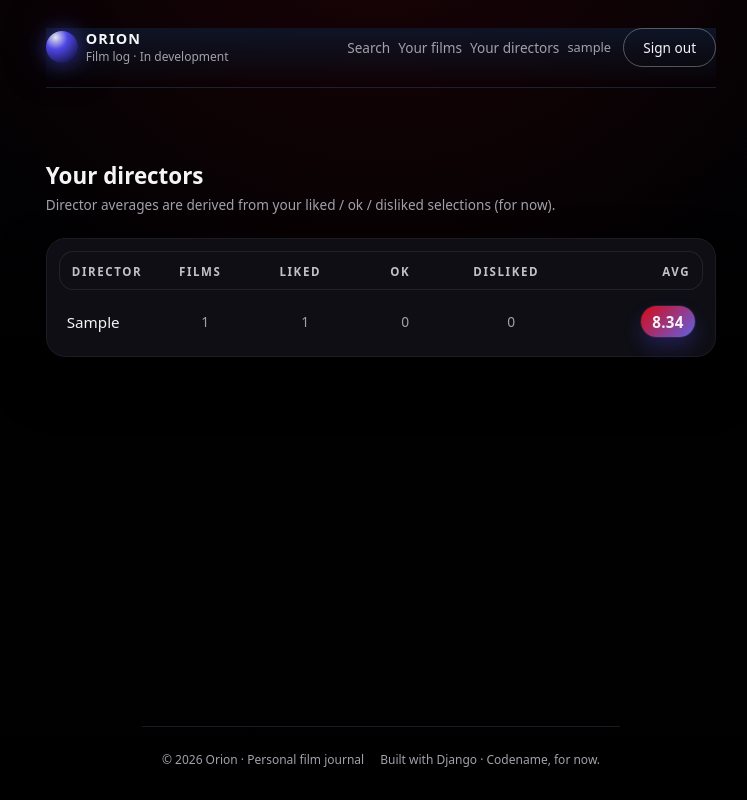
After one commit to jbahrenburg/Orion, a Django app: page /directors/ in a window 1280 px wide. The commit adds this page. Shown: the whole page, without its empty margins (259-1006 px from the left). Run offline with Django 5.2, Linux system fonts and the light colour scheme; a user stored in the database is signed in; tables that the repository leaves empty hold one stand-in row (values such as "Sample post").

Commit message:
Adding director's list with director rating and info

```diff
--- a/core/static/core/styles.css
+++ b/core/static/core/styles.css
@@ -769,3 +769,121 @@ a {
 .icon-btn:focus-visible{
   color: #ef4444;
 }
+
+/* DIRECTOR LIST */
+
+.director-table{
+  width: 100%;
+}
+
+.director-header,
+.director-item{
+  display: grid;
+  grid-template-columns: minmax(0, 1fr) 84px 84px 84px 96px 120px;
+  gap: 1rem;
+  align-items: center;
+}
+
+.director-header{
+  position: sticky; /* feels like a real header row */
+  top: 72px;        /* adjust if your nav height differs */
+  z-index: 2;
+
+  padding: 0.75rem 0.75rem 0.65rem;
+  margin: 0 0 0.25rem;
+
+  background: rgba(15, 15, 21, 0.92);
+  border: 1px solid rgba(39, 39, 51, 0.8);
+  border-radius: 0.9rem;
+
+  font-size: 0.72rem;
+  font-weight: 600;
+  text-transform: uppercase;
+  letter-spacing: 0.14em;
+  color: rgba(245, 245, 247, 0.78);
+}
+
+.director-list .film-list-item{
+  padding: 0.75rem 0.5rem;
+}
+
+.director-name{
+  min-width: 0;
+}
+
+.director-link{
+  font-size: 0.95rem;
+  font-weight: 500;
+  color: var(--text);
+}
+
+.director-link:hover{
+  text-decoration: underline;
+}
+
+.director-col,
+.director-num{
+  text-align: center;
+}
+
+.director-col--name,
+.director-name{
+  text-align: left;
+}
+
+.director-col--avg{
+  text-align: right;
+}
+
+.director-avg{
+  display: flex;
+  justify-content: flex-end;
+}
+
+/* Make the numeric columns feel like "data" not body text */
+.director-num{
+  font-variant-numeric: tabular-nums;
+  font-size: 0.86rem;
+  color: var(--muted);
+}
+
+/* Tighten the badge so it doesn’t look like it’s floating */
+.director-avg .film-user-rating{
+  min-width: 3.4rem;
+}
+
+/* Mobile: hide header and stack */
+@media (max-width: 800px){
+  .director-header{
+    position: static;
+    top: auto;
+  }
+
+  .director-item{
+    grid-template-columns: 1fr auto;
+    grid-template-areas:
+      "name avg"
+      "stats stats";
+    row-gap: 0.4rem;
+  }
+
+  .director-name{ grid-area: name; }
+  .director-avg{ grid-area: avg; }
+
+  .director-item .director-num{
+    grid-area: stats;
+    display: inline-block;
+    text-align: left;
+    margin-right: 0.9rem;
+    font-size: 0.8rem;
+  }
+
+  .director-item .director-num:nth-child(2)::before{ content: "Films: "; }
+  .director-item .director-num:nth-child(3)::before{ content: "Liked: "; }
+  .director-item .director-num:nth-child(4)::before{ content: "OK: "; }
+  .director-item .director-num:nth-child(5)::before{ content: "Disliked: "; }
+
+  .director-item .director-num::before{
+    color: rgba(161, 161, 170, 0.85);
+  }
+}
--- a/core/templates/base.html
+++ b/core/templates/base.html
@@ -25,6 +25,9 @@
                     <a href="{% url 'film_list' %}" class="nav-link nav-pill">
                         Your films
                     </a>
+                    <a href="{% url 'director_list' %}" class="nav-link nav-pill">
+                        Your directors
+                    </a>
                     <span class="nav-user">
                         {{ request.user.username }}
                     </span>
--- /dev/null
+++ b/core/templates/core/director_list.html
@@ -0,0 +1,63 @@
+{# core/templates/core/director_list.html #}
+{% extends "base.html" %}
+{% block title %}Your directors · Orion{% endblock %}
+
+{% block content %}
+<section class="section">
+  <div class="section-header">
+    <div>
+      <h1 class="section-title">Your directors</h1>
+      <p class="section-subtitle">
+        Director averages are derived from your liked / ok / disliked selections (for now).
+      </p>
+    </div>
+  </div>
+
+  {% if directors %}
+    <div class="list-card">
+        <div class="director-table">
+            <div class="director-header" role="row">
+            <div class="director-col director-col--name">Director</div>
+            <div class="director-col">Films</div>
+            <div class="director-col">Liked</div>
+            <div class="director-col">OK</div>
+            <div class="director-col">Disliked</div>
+            <div class="director-col director-col--avg">Avg</div>
+            </div>
+
+            <ul class="film-list director-list">
+            {% for d in directors %}
+                <li class="film-list-item director-item">
+                <div class="director-name">
+                    <a class="director-link"
+                    href="{% url 'film_list' %}?director={{ d.film__director|urlencode }}">
+                    {{ d.film__director }}
+                    </a>
+                </div>
+
+                <div class="director-num">{{ d.film_count }}</div>
+                <div class="director-num">{{ d.liked }}</div>
+                <div class="director-num">{{ d.ok }}</div>
+                <div class="director-num">{{ d.disliked }}</div>
+
+                <div class="director-avg">
+                    <span class="film-user-rating">
+                    {% if d.avg_score10 %}{{ d.avg_score10|floatformat:2 }}{% else %}--{% endif %}
+                    </span>
+                </div>
+                </li>
+            {% endfor %}
+            </ul>
+        </div>
+    </div>
+  {% else %}
+    <div class="empty-state">
+      <h2>No directors yet.</h2>
+      <p>Add some films and they’ll be grouped here automatically.</p>
+      <a href="{% url 'add_film' %}" class="btn btn-primary">
+        Add your first film
+      </a>
+    </div>
+  {% endif %}
+</section>
+{% endblock %}
--- a/core/templates/core/film_list.html
+++ b/core/templates/core/film_list.html
@@ -11,6 +11,12 @@
                 This is your personal ranking list. For now, films are ordered
                 by when you added them — we’ll add smart ranking next.
             </p>
+            {% if active_director %}
+                <p>
+                    Filtering by director: <strong>{{ active_director }}</strong>
+                    — <a href="{% url 'film_list' %}">clear</a>
+                </p>
+            {% endif %}
         </div>
     </div>
 
--- a/core/views.py
+++ b/core/views.py
@@ -9,6 +9,7 @@ from django.http import JsonResponse, HttpResponseBadRequest
 from django.urls import reverse
 from django.db.models import Max
 from collections import defaultdict
+import math
 
 
 from .forms import SignUpForm, LoginForm, AddFilmForm
@@ -73,6 +74,34 @@ BANDS = {
     "disliked": (0.00, 3.33),
 }
 
+def compute_display_scores(user_films):
+    """
+    Mutates each UserFilm in `user_films` by setting uf.display_score10
+    using the exact same tier-banded scoring logic as film_list().
+    """
+    tiers = {"liked": [], "ok": [], "disliked": []}
+
+    for uf in user_films:
+        tier = uf.preference if uf.preference in tiers else "ok"
+        tiers[tier].append(uf)
+
+    for tier, items in tiers.items():
+        band_lo, band_hi = BANDS[tier]
+        n = len(items)
+
+        if n == 0:
+            continue
+
+        if n == 1:
+            items[0].display_score10 = round((band_lo + band_hi) / 2.0, 2)
+            continue
+
+        # best in tier (earlier in list) gets band_hi, worst gets band_lo
+        for idx, uf in enumerate(items):
+            t = idx / (n - 1)  # 0 for best -> 1 for worst
+            score = band_hi - t * (band_hi - band_lo)
+            uf.display_score10 = round(score, 2)
+
 def tier_banded_score(elo: float, tier: str, min_elo: float, max_elo: float) -> float:
     lo, hi = BANDS[tier]
     if max_elo <= min_elo:
@@ -134,6 +163,14 @@ def film_list(request):
         .select_related("film")
         .order_by("position")
     )
+    director = (request.GET.get("director") or "").strip()
+    if director:
+        user_films = (
+            UserFilm.objects
+            .filter(user=request.user)
+            .select_related("film")
+        )
+        user_films = user_films.filter(film__director=director)
 
     # Compute rank-based tier-banded scores (Beli-like)
     tiers = {"liked": [], "ok": [], "disliked": []}
@@ -157,7 +194,61 @@ def film_list(request):
             score = band_hi - t * (band_hi - band_lo)
             uf.display_score10 = round(score, 2)
 
-    return render(request, "core/film_list.html", {"user_films": user_films})
+    return render(
+        request,
+        "core/film_list.html",
+        {"user_films": user_films, "active_director": director},
+    )
+
+@login_required
+def director_list(request):
+    # Pull all films in the same order your film list uses
+    user_films = list(
+        UserFilm.objects
+        .filter(user=request.user)
+        .select_related("film")
+        .order_by("position")
+    )
+
+    # Compute display_score10 for each film (same as film_list)
+    compute_display_scores(user_films)
+
+    # Aggregate by director in Python (because display_score10 isn't in DB)
+    director_map = {}
+
+    for uf in user_films:
+        director = (uf.film.director or "").strip()
+        if not director:
+            continue
+
+        d = director_map.setdefault(director, {
+            "film__director": director,
+            "film_count": 0,
+            "liked": 0,
+            "ok": 0,
+            "disliked": 0,
+            "scores": [],
+        })
+
+        d["film_count"] += 1
+        if uf.preference in ("liked", "ok", "disliked"):
+            d[uf.preference] += 1
+
+        # display_score10 should always exist after compute_display_scores
+        if hasattr(uf, "display_score10") and uf.display_score10 is not None:
+            d["scores"].append(float(uf.display_score10))
+
+    # Finalize average
+    directors = []
+    for director, d in director_map.items():
+        scores = d.pop("scores")
+        d["avg_score10"] = round(sum(scores) / len(scores), 2) if scores else None
+        directors.append(d)
+
+    # Sort like you expect: avg desc, then film_count desc, then name
+    directors.sort(key=lambda x: (x["avg_score10"] is None, -(x["avg_score10"] or 0), -x["film_count"], x["film__director"].lower()))
+
+    return render(request, "core/director_list.html", {"directors": directors})
 
 
 @login_required
--- a/orion/urls.py
+++ b/orion/urls.py
@@ -34,4 +34,5 @@ urlpatterns = [
     path("films/search/", core_views.film_search, name="film_search"),
     path("films/add/<int:tmdb_id>/", core_views.add_tmdb_film, name="add_tmdb_film"),
     path("films/<int:user_film_id>/delete/", core_views.delete_user_film, name="delete_user_film"),
+    path("directors/", core_views.director_list, name="director_list"),
 ]
```
